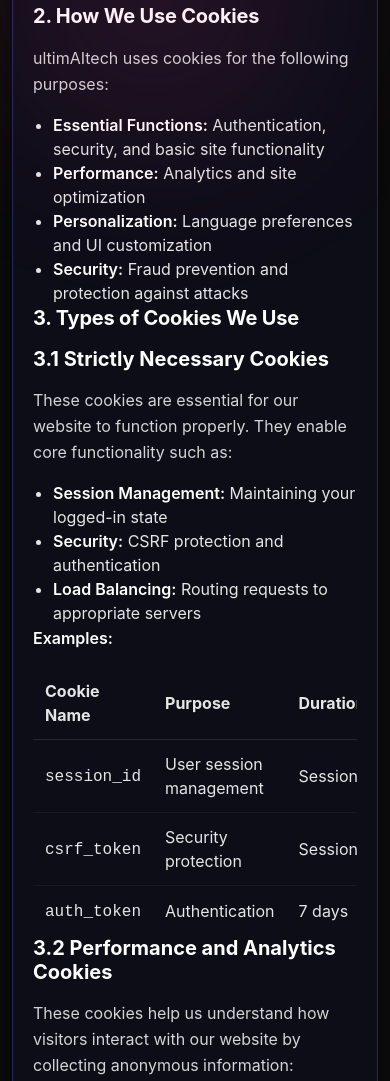
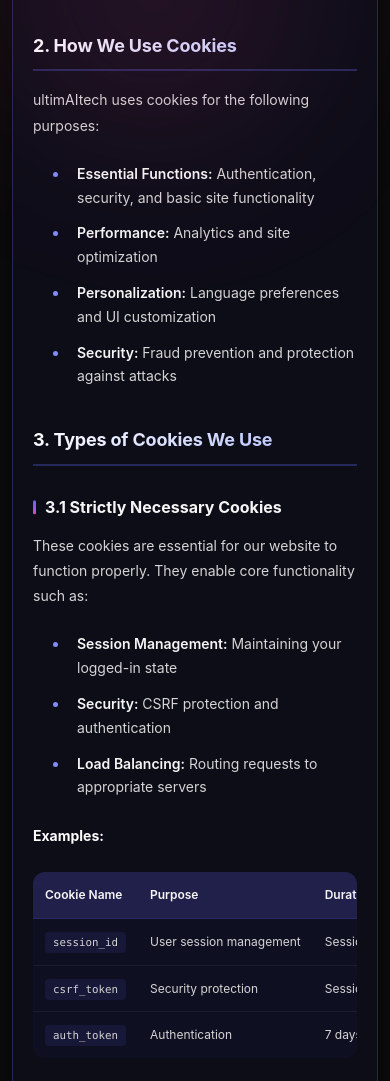
Before and after one commit to andre568-bot/ultimate, a website built with Vite: page cookie-policy.html in a window 390 px wide. Shown: the part 369-1450 px from the top of the page. Built offline with nearby package versions, Linux system fonts and the light colour scheme.

Commit message:
Implement legal pages in all footers and add professional formatting with dedicated legal.css

```diff
--- a/cookie-policy.html
+++ b/cookie-policy.html
@@ -10,6 +10,7 @@
     <!-- Stylesheets -->
     <link rel="stylesheet" href="css/index.css">
     <link rel="stylesheet" href="css/decorative-elements.css">
+    <link rel="stylesheet" href="css/legal.css">
 </head>
 
 <body>
@@ -53,8 +54,8 @@
     </section>
 
     <section class="section" style="background: var(--color-dark-900);">
-        <div class="container">
-            <div class="card card-glass" style="padding: var(--space-12); max-width: 900px; margin: 0 auto;">
+        <div class="container legal-content">
+            <div class="card card-glass" style="padding: var(--space-12);">
 
                 <h2>1. What Are Cookies?</h2>
                 <p>Cookies are small text files stored on your device when you visit our website. They help us provide a
--- /dev/null
+++ b/css/legal.css
@@ -0,0 +1,233 @@
+/* ==========================================================================
+   LEGAL PAGES STYLING
+   Professional formatting for Privacy Policy, Terms of Service, Cookie Policy
+   ========================================================================== */
+
+/* Legal page container */
+.legal-content {
+    max-width: 900px;
+    margin: 0 auto;
+}
+
+.legal-content .card {
+    padding: var(--space-12);
+    line-height: 1.8;
+}
+
+/* Headings hierarchy */
+.legal-content h2 {
+    font-size: var(--font-size-2xl);
+    color: var(--color-white);
+    margin-top: var(--space-12);
+    margin-bottom: var(--space-6);
+    padding-bottom: var(--space-3);
+    border-bottom: 2px solid rgba(99, 102, 241, 0.3);
+    background: linear-gradient(135deg, #fff 0%, #a5b4fc 100%);
+    -webkit-background-clip: text;
+    background-clip: text;
+    -webkit-text-fill-color: transparent;
+}
+
+.legal-content h2:first-of-type {
+    margin-top: 0;
+}
+
+.legal-content h3 {
+    font-size: var(--font-size-xl);
+    color: var(--color-neutral-100);
+    margin-top: var(--space-10);
+    margin-bottom: var(--space-4);
+    position: relative;
+    padding-left: var(--space-3);
+}
+
+.legal-content h3::before {
+    content: '';
+    position: absolute;
+    left: 0;
+    top: 50%;
+    transform: translateY(-50%);
+    width: 3px;
+    height: 70%;
+    background: var(--gradient-primary);
+    border-radius: 2px;
+}
+
+/* Paragraphs and lists */
+.legal-content p {
+    color: var(--color-neutral-300);
+    margin-bottom: var(--space-6);
+    font-size: var(--font-size-base);
+    line-height: 1.8;
+}
+
+.legal-content ul,
+.legal-content ol {
+    margin: var(--space-4) 0 var(--space-6) var(--space-6);
+    color: var(--color-neutral-300);
+}
+
+.legal-content li {
+    margin-bottom: var(--space-3);
+    line-height: 1.7;
+    padding-left: var(--space-2);
+}
+
+.legal-content ul li {
+    position: relative;
+}
+
+.legal-content ul li::marker {
+    color: var(--color-primary-400);
+}
+
+/* Styled lists */
+.legal-content ul li strong {
+    color: var(--color-neutral-100);
+    font-weight: 600;
+}
+
+/* Links */
+.legal-content a {
+    color: var(--color-cyan-400);
+    text-decoration: none;
+    border-bottom: 1px solid transparent;
+    transition: all var(--transition-fast);
+}
+
+.legal-content a:hover {
+    color: var(--color-cyan-300);
+    border-bottom-color: var(--color-cyan-400);
+}
+
+/* Code/technical terms */
+.legal-content code {
+    background: rgba(99, 102, 241, 0.1);
+    color: var(--color-cyan-300);
+    padding: var(--space-1) var(--space-2);
+    border-radius: var(--radius-sm);
+    font-family: 'Monaco', 'Consolas', monospace;
+    font-size: 0.9em;
+}
+
+/* Tables */
+.legal-content table {
+    width: 100%;
+    border-collapse: collapse;
+    margin: var(--space-6) 0;
+    font-size: var(--font-size-sm);
+    background: rgba(26, 26, 62, 0.3);
+    border-radius: var(--radius-lg);
+    overflow: hidden;
+}
+
+.legal-content thead {
+    background: rgba(99, 102, 241, 0.2);
+}
+
+.legal-content th {
+    text-align: left;
+    padding: var(--space-4);
+    color: var(--color-neutral-100);
+    font-weight: 600;
+    border-bottom: 1px solid rgba(99, 102, 241, 0.3);
+}
+
+.legal-content td {
+    padding: var(--space-4);
+    color: var(--color-neutral-300);
+    border-bottom: 1px solid rgba(255, 255, 255, 0.05);
+}
+
+.legal-content tbody tr:last-child td {
+    border-bottom: none;
+}
+
+.legal-content tbody tr:hover {
+    background: rgba(99, 102, 241, 0.05);
+}
+
+/* Contact boxes */
+.legal-contact-box {
+    background: rgba(99, 102, 241, 0.1);
+    border-left: 3px solid var(--color-primary-400);
+    padding: var(--space-6);
+    margin: var(--space-8) 0;
+    border-radius: var(--radius-lg);
+}
+
+.legal-contact-box p:last-child {
+    margin-bottom: 0;
+}
+
+/* Important callouts */
+.legal-content p strong {
+    color: var(--color-white);
+    font-weight: 700;
+}
+
+/* Last updated date */
+.page-hero p {
+    color: var(--color-neutral-400);
+    font-size: var(--font-size-sm);
+    margin-top: var(--space-2);
+}
+
+/* Mobile responsive */
+@media (max-width: 768px) {
+    .legal-content .card {
+        padding: var(--space-8);
+    }
+
+    .legal-content h2 {
+        font-size: var(--font-size-xl);
+        margin-top: var(--space-10);
+        margin-bottom: var(--space-4);
+    }
+
+    .legal-content h3 {
+        font-size: var(--font-size-lg);
+        margin-top: var(--space-8);
+    }
+
+    .legal-content p,
+    .legal-content li {
+        font-size: var(--font-size-sm);
+    }
+
+    .legal-content table {
+        display: block;
+        overflow-x: auto;
+        -webkit-overflow-scrolling: touch;
+        font-size: var(--font-size-xs);
+    }
+
+    .legal-content table th,
+    .legal-content table td {
+        padding: var(--space-3);
+        white-space: nowrap;
+    }
+
+    .legal-content ul,
+    .legal-content ol {
+        margin-left: var(--space-4);
+    }
+}
+
+@media (max-width: 480px) {
+    .legal-content .card {
+        padding: var(--space-6);
+    }
+
+    .legal-content h2 {
+        font-size: var(--font-size-lg);
+    }
+
+    .legal-content h3 {
+        font-size: var(--font-size-base);
+    }
+
+    .legal-contact-box {
+        padding: var(--space-4);
+    }
+}
```
Also changed, not shown: contact.html (+3 -3 lines), index.html (+3 -3 lines), privacy-policy.html (+3 -2 lines), terms-of-service.html (+2 -1 lines).
